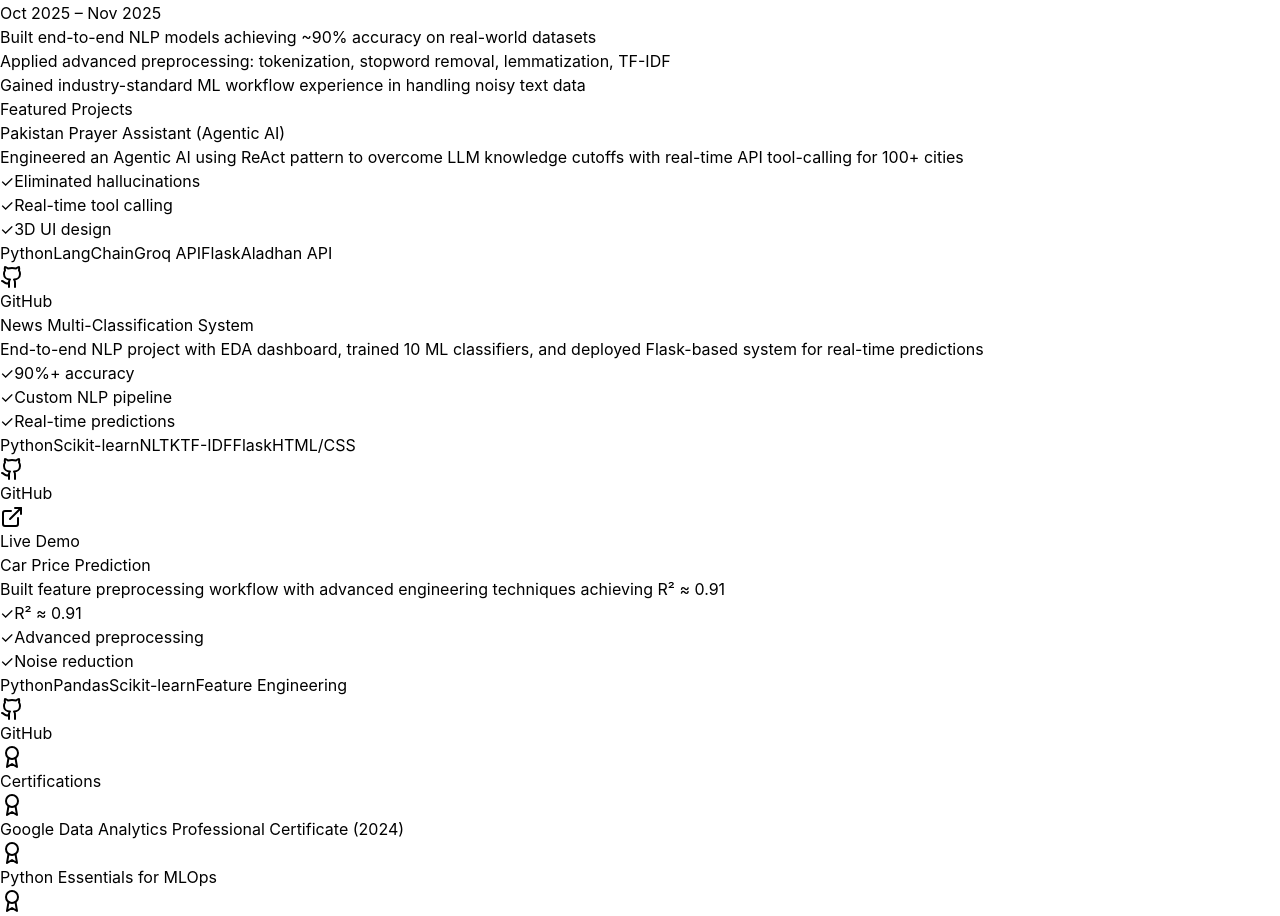
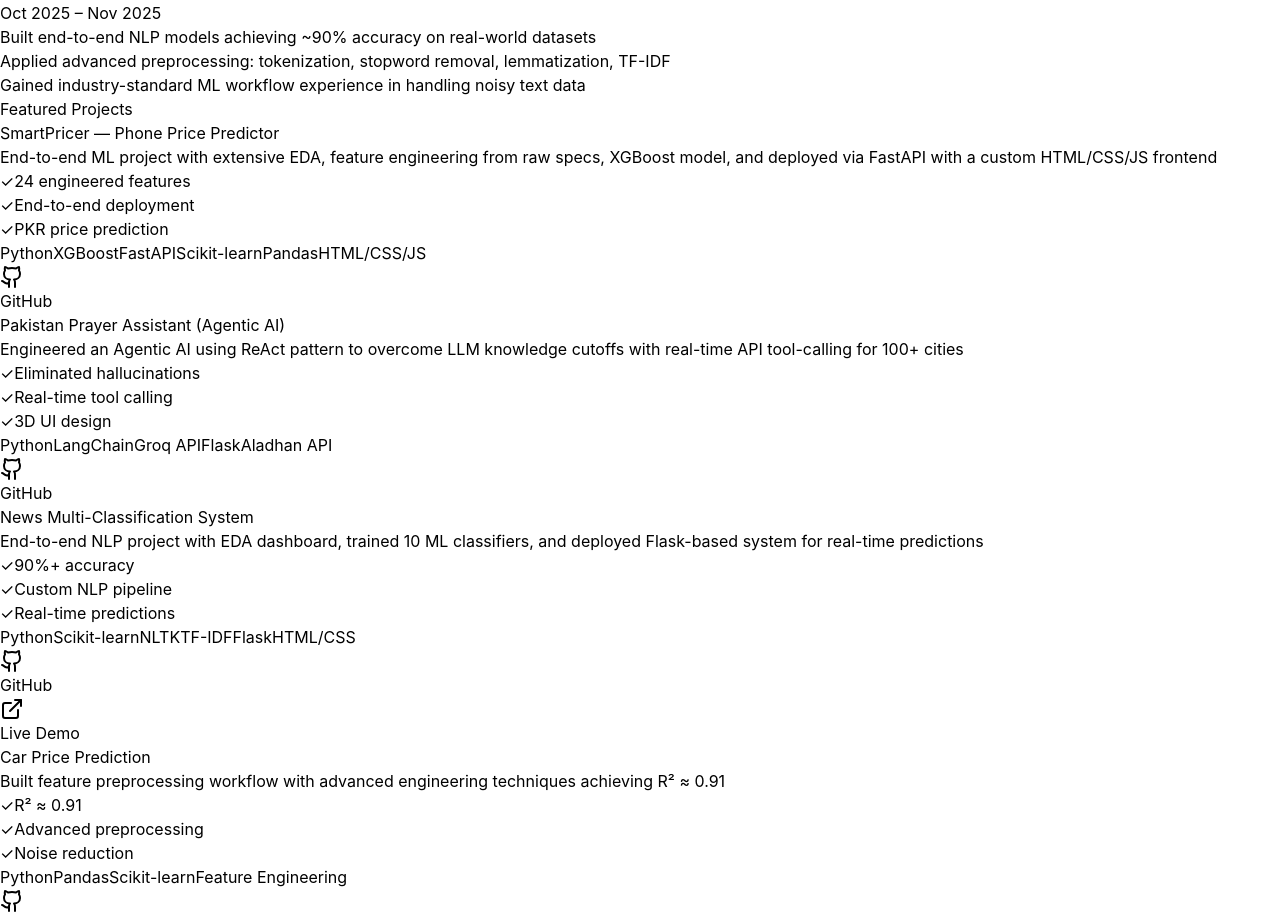
Before and after one commit to Zainch032/Portfolio, a React (Vite) app: page / in a window 1280 px wide. Shown: the part 1685-2601 px from the top of the page. Built offline with nearby package versions, Linux system fonts and the light colour scheme; no server answers.

Commit message:
Updating info

```diff
--- a/src/App.jsx
+++ b/src/App.jsx
@@ -24,6 +24,13 @@
 
 const projects = [
   {
+    title: 'SmartPricer — Phone Price Predictor',
+    description: 'End-to-end ML project with extensive EDA, feature engineering from raw specs, XGBoost model, and deployed via FastAPI with a custom HTML/CSS/JS frontend',
+    tech: ['Python', 'XGBoost', 'FastAPI', 'Scikit-learn', 'Pandas', 'HTML/CSS/JS'],
+    github: 'https://github.com/Zainch032/SmartPricer',
+    highlights: ['24 engineered features', 'End-to-end deployment', 'PKR price prediction']
+  },
+  {
     title: 'Pakistan Prayer Assistant (Agentic AI)',
     description: 'Engineered an Agentic AI using ReAct pattern to overcome LLM knowledge cutoffs with real-time API tool-calling for 100+ cities',
     tech: ['Python', 'LangChain', 'Groq API', 'Flask', 'Aladhan API'],
@@ -46,7 +53,6 @@
     highlights: ['R² ≈ 0.91', 'Advanced preprocessing', 'Noise reduction']
   }
 ];
-
   const experience = [
     {
       role: 'NLP Intern',
```
Lines whose indentation alone changed are shown as unchanged.
